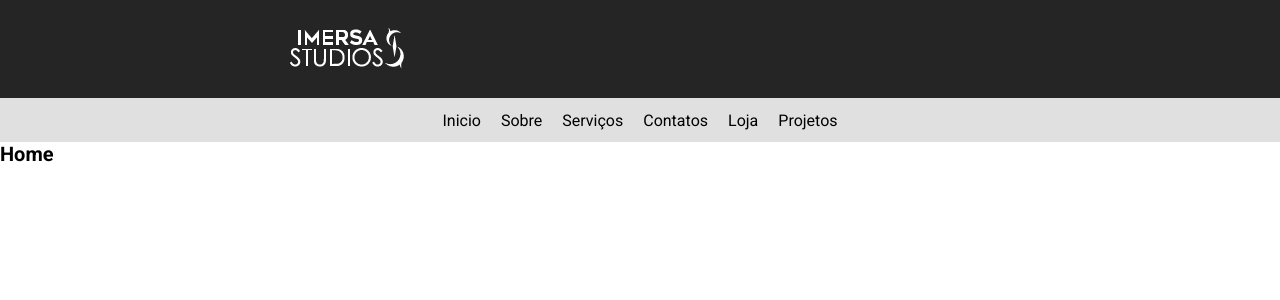
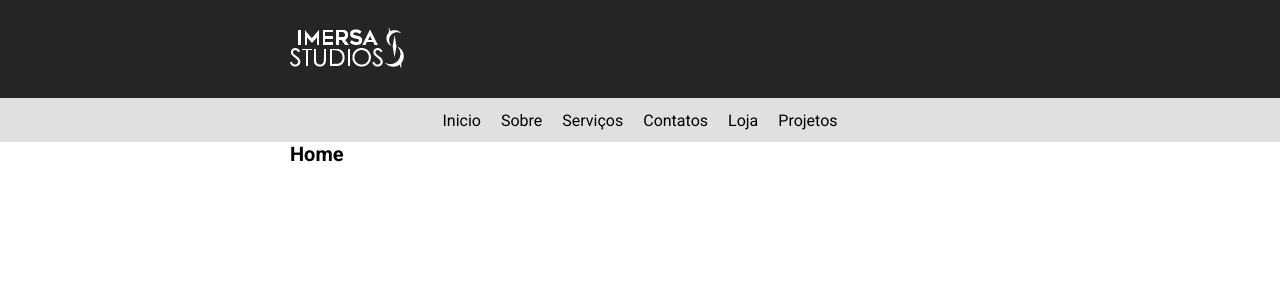
Before and after one commit to andreixhz/Imersa-Studios-FrontEnd, a React (Create React App) app: page / in a window 1280 px wide. Shown: the top 300 px of the page. Built offline with nearby package versions, Linux system fonts and the light colour scheme.

Commit message:
Added contend from pages to center by defaut

```diff
--- a/src/assets/styles/global.css
+++ b/src/assets/styles/global.css
@@ -38,6 +38,11 @@ button {
     max-width: 700px;
 }
 
+.center{
+    display: flex;
+    justify-content: center;
+}
+
 @media (min-width: 700px){
     :root {
         font-size: 62.5%;
--- a/src/routes.js
+++ b/src/routes.js
@@ -6,10 +6,14 @@ import Menu from './components/Menu/Index';
 
 function Routes() {
     return (
-        <BrowserRouter>
+        <BrowserRouter className>
             <Menu/>
-            <Route path="/" exact component={Home} />
-            <Route path="/servicos" exact component={Services} />
+            <div className="center">
+                <div className="container">
+                    <Route path="/" exact component={Home} />
+                    <Route path="/servicos" exact component={Services} />
+                </div>
+            </div>
         </BrowserRouter>
     )
 }
```
